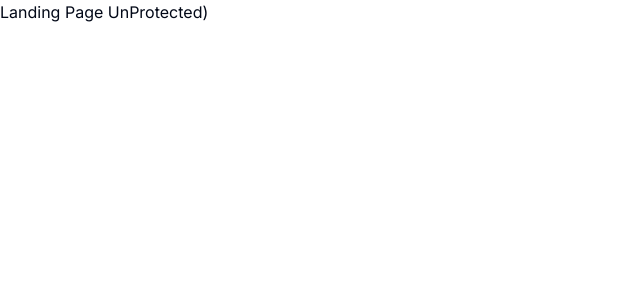
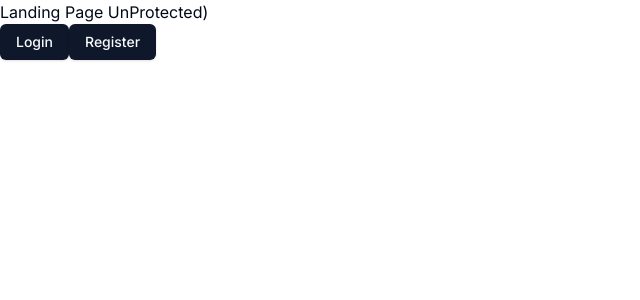
Before and after one commit to chem-chikweze/ai-saas, a Next.js app: page / in a window 1280 px wide. Shown: the top 300 px of the page, without its empty margins (0-640 px from the left). Built offline with nearby package versions, Linux system fonts and the light colour scheme.

Commit message:
sign in sign out with aftersignout to landing page

```diff
--- a/app/(auth)/layout.tsx
+++ b/app/(auth)/layout.tsx
@@ -1,6 +1,6 @@
 const AuthLayout = ({ children }: { children: React.ReactNode }) => {
   return (
-    <div className="flex items-center justify-center h-full">{children}</div>
+    <div className="flex items-center justify-center h-screen">{children}</div>
   );
 };
 export default AuthLayout;
--- a/app/(dashboard)/(routes)/dashboard/page.tsx
+++ b/app/(dashboard)/(routes)/dashboard/page.tsx
@@ -1,5 +1,6 @@
 import Image from "next/image";
 import { Button } from "@/components/ui/button";
+import { UserButton } from "@clerk/nextjs";
 
 const DashboardPage = () => {
   return (
@@ -7,9 +8,7 @@
       <p className="text-6l text-green-500">
         Dashboar (Protected) Hello AI Saas
       </p>
-      <Button variant="destructive" size="lg">
-        Click Me
-      </Button>
+      <UserButton afterSignOutUrl="/" />
     </>
   );
 };
--- a/app/(landing)/page.tsx
+++ b/app/(landing)/page.tsx
@@ -1,5 +1,25 @@
+import { Button } from "@/components/ui/button";
+import Link from "next/link";
+
 const LandingPage = () => {
-  return <div>Landing Page UnProtected)</div>;
+  return (
+    <>
+      <div>
+        <div>
+          Landing Page UnProtected)
+          <div>
+            <Link href="/sign-in">
+              <Button>Login</Button>
+            </Link>
+
+            <Link href="/sign-up">
+              <Button>Register</Button>
+            </Link>
+          </div>
+        </div>
+      </div>
+    </>
+  );
 };
 
 export default LandingPage;
```
